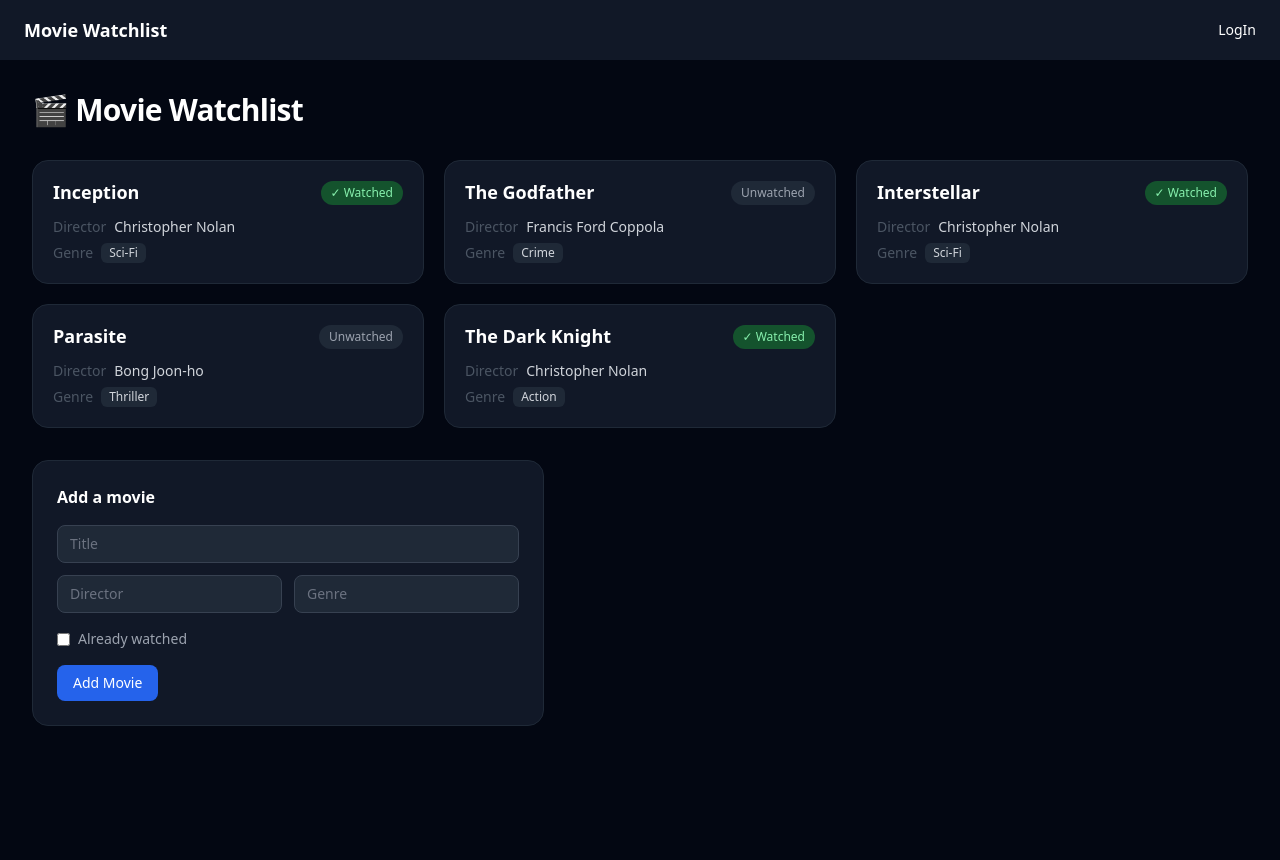
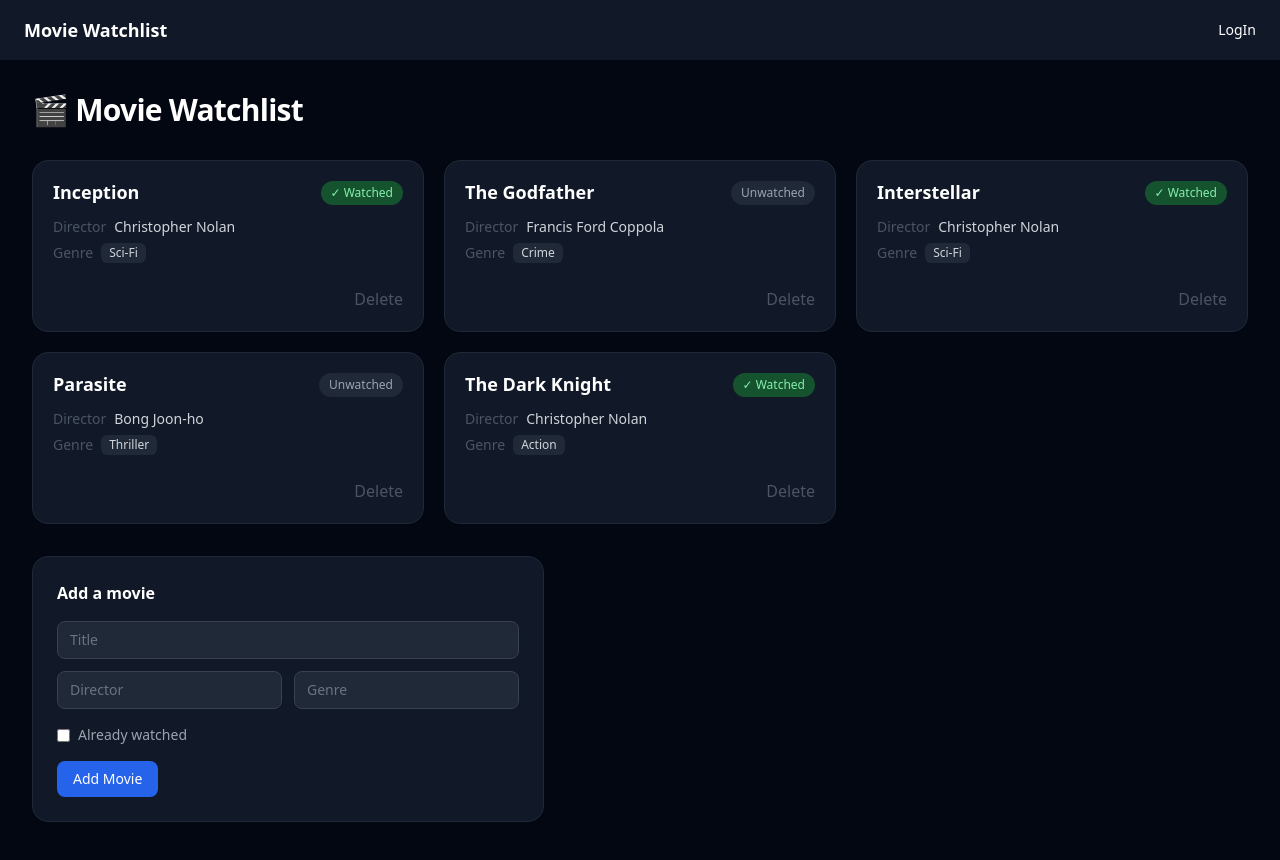
Before and after one commit to arianazr/movie-watchlist-homework, a React (Vite) app: page /movies in a window 1280 px wide. Built offline with nearby package versions, Linux system fonts and the light colour scheme.

Commit message:
Implemented Update and Delete (and logOut button now sends you logIn page)

```diff
--- a/src/components/Navbar.jsx
+++ b/src/components/Navbar.jsx
@@ -1,9 +1,10 @@
-import { Link } from 'react-router-dom'
+import { Link, useNavigate } from 'react-router-dom'
 import { AuthContext } from '../context/AuthContext'
 import { useContext } from 'react'
 
 function Navbar() {
     const { user, logout } = useContext(AuthContext);
+    const navigator = useNavigate();
     return (
         <nav className="bg-gray-900 text-white px-6 py-4 flex items-center justify-between">
             <Link to="/" className="font-bold text-lg">Movie Watchlist</Link>
@@ -11,7 +12,7 @@ function Navbar() {
                 {!user && <Link to={"/login"}>LogIn</Link>}
                 {user && <div>
                     <h1>Welcome {user.name}</h1>
-                    <button onClick={logout}>Log Out</button>
+                    <button onClick={() => { logout(); navigator('/login'); }}>Log Out</button>
                 </div>
                 }
             </div>
--- a/src/pages/MoviesPage.jsx
+++ b/src/pages/MoviesPage.jsx
@@ -1,6 +1,3 @@
-// TODO: import movies from utils/movies.js
-// TODO: implement Read - display the list of movies
-// TODO: implement Add, Update (toggle watched), and Delete
 import { useState } from "react";
 import { movies as prevMovies } from "../utils/movies";
 
@@ -26,7 +23,10 @@ function MoviesPage() {
             {/* Cards */}
             <div className="grid grid-cols-1 sm:grid-cols-2 lg:grid-cols-3 gap-5">
                 {movies.map((movie, i) => (
-                    <div key={i} className="bg-gray-900 border border-gray-800 rounded-2xl p-5 flex flex-col gap-3 hover:border-gray-600 transition-colors duration-200">
+                    <div onClick={() => {
+                        movie.watched = !movie.watched;
+                        setMovies((prev) => [...prev]);
+                    }} key={i} className="bg-gray-900 border border-gray-800 rounded-2xl p-5 flex flex-col gap-3 hover:border-gray-600 transition-colors duration-200">
                         <div className="flex items-start justify-between gap-2">
                             <h2 className="text-white font-semibold text-lg leading-tight">{movie.title}</h2>
                             <span className={`text-xs font-medium px-2.5 py-1 rounded-full shrink-0 ${movie.watched ? "bg-green-900 text-green-300" : "bg-gray-800 text-gray-400"}`}>
@@ -43,6 +43,11 @@ function MoviesPage() {
                                 <span className="bg-gray-800 text-gray-300 text-xs px-2 py-0.5 rounded-md">{movie.genre}</span>
                             </div>
                         </div>
+                        <button
+                            className="mt-3 self-end text-s text-gray-600 hover:text-red-400 transition-colors duration-200"
+                            onClick={() => {
+                                setMovies((prev) => prev.filter((_, j) => j !== i));
+                            }}>Delete</button>
                     </div>
                 ))}
             </div>
```
